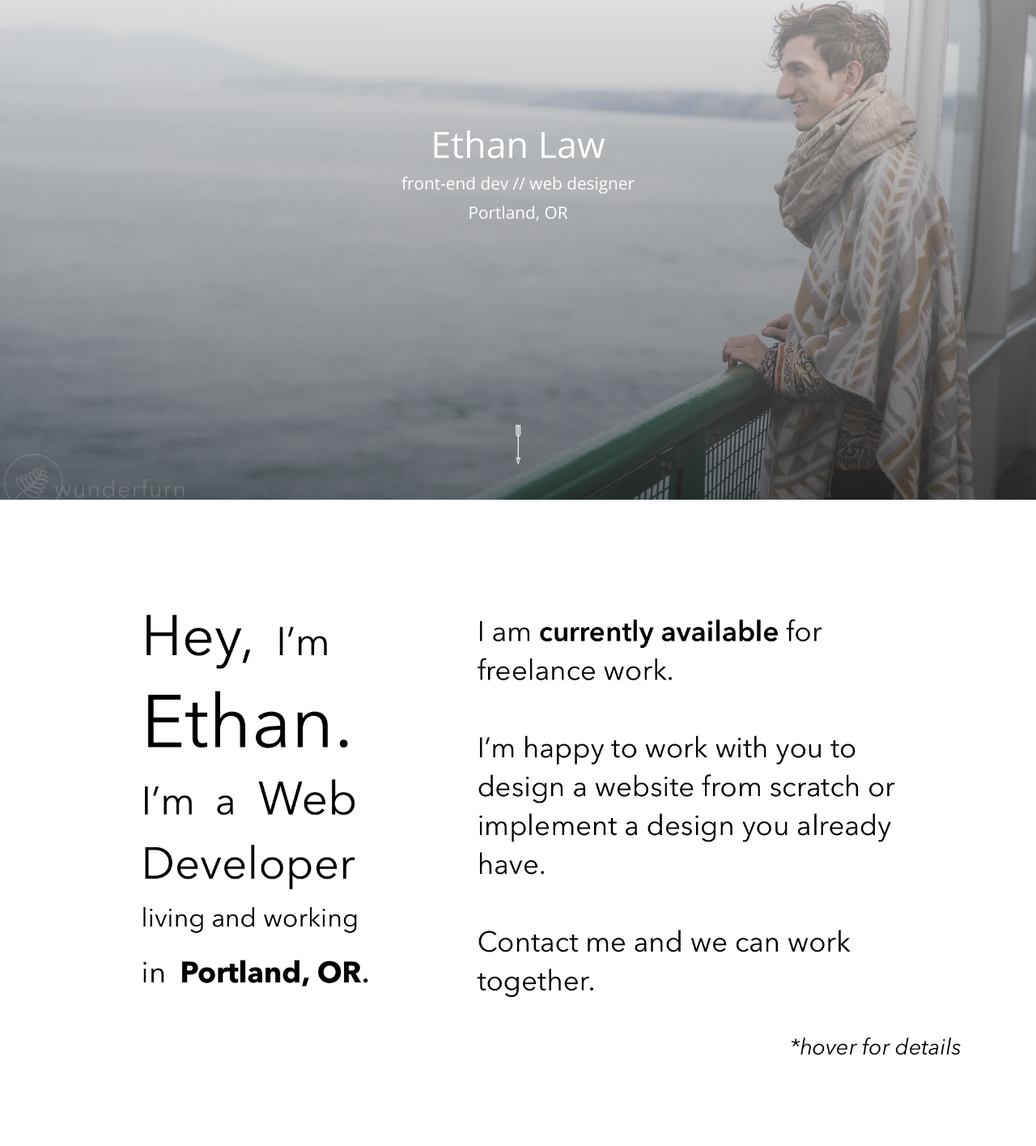
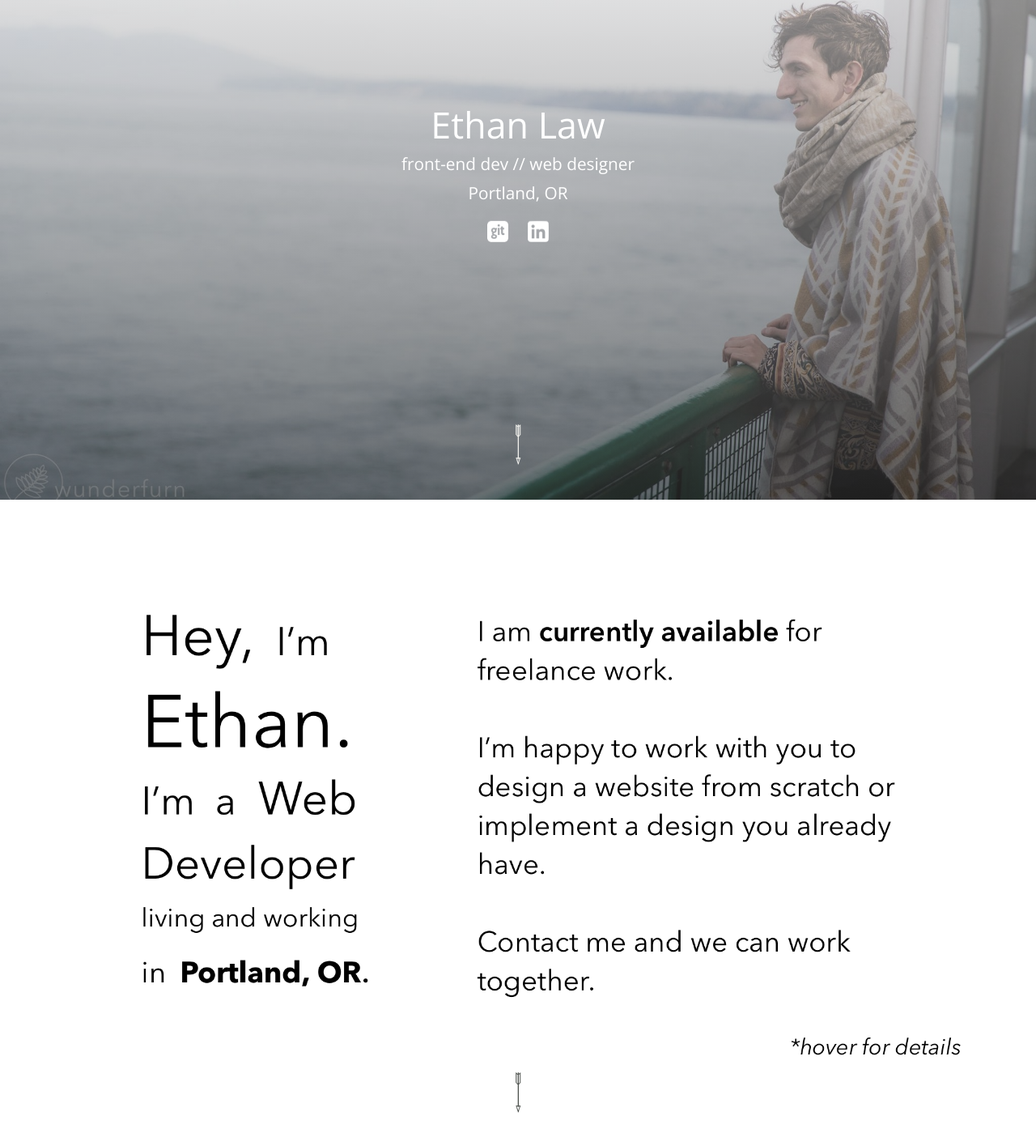
Before and after one commit to ejlaw01/ethan-portfolio, a plain HTML site: page portfolio/index.html in a window 1280 px wide. Shown: the part 183-1598 px from the top of the page at 81% size. Drawn offline with nearby package versions, Linux system fonts and the light colour scheme.

Commit message:
add social links

```diff
--- a/portfolio/index.html
+++ b/portfolio/index.html
@@ -33,14 +33,14 @@
           <div class="contact">
             <h3>ejlaw01@gmail.com</h3>
             <h3>(630) 947-2045</h3>
-            <!-- <div class="social">
-              <a href="https://github.com/ejlaw01">
-                <img src="img/github-icon.png" alt="github profile">
-              </a>
-              <a href="https://www.linkedin.com/in/ethan-law">
-                <img src="img/linkedin-icon.png" alt="linkedin profile">
-              </a>
-            </div> -->
+          </div>
+          <div class="social">
+            <a href="https://github.com/ejlaw01">
+              <img src="img/github-icon-light.png" alt="github profile">
+            </a>
+            <a href="https://www.linkedin.com/in/ethan-law">
+              <img src="img/linkedin-icon-light.png" alt="linkedin profile">
+            </a>
           </div>
         </div>
         <div class="down-arrow">
@@ -52,6 +52,11 @@
       <div class="about-wrapper" id="about-section">
         <div class="about">
           <img src="img/about-text-model.png" alt="">
+        </div>
+        <div class="down-arrow">
+          <a class="arrow-scroll expand scroll" href="#character-generator">
+            <img src="img/arrow-dark.png" alt="scroll down">
+          </a>
         </div>
       </div>
       <div id="work-section">
@@ -125,6 +130,11 @@
               </div>
             </div>
           </div>
+          <div class="down-arrow">
+            <a class="arrow-scroll expand scroll" href="#page">
+              <img src="img/up-arrow.png" alt="home" id="up-arrow">
+            </a>
+          </div>
         </div>
       </div>
     </div>
--- a/portfolio/scss/partials/_landing.scss
+++ b/portfolio/scss/partials/_landing.scss
@@ -42,14 +42,20 @@
   width: 100%;
   text-align: center;
   color: white;
-  img {
-    height: 20px;
-    width: auto;
-  }
 }
 
 .contact {
   display: none;
+}
+
+.social {
+  position: relative;
+  margin: 0 auto;
+  img {
+    height: 26px;
+    width: 26px;
+    margin: 10px;
+  }
 }
 
 .down-arrow {
--- a/portfolio/scss/partials/_project.scss
+++ b/portfolio/scss/partials/_project.scss
@@ -108,4 +108,6 @@
     background-image: linear-gradient(to bottom, #333333, #000000);
     opacity: .6;
   }
+  #up-arrow {
+  }
 }
```
Also changed, not shown: portfolio/css/main.css, portfolio/img/github-icon-light.png (added), portfolio/img/linkedin-icon-light.png (added), portfolio/img/up-arrow.png (added), 2 other files.
